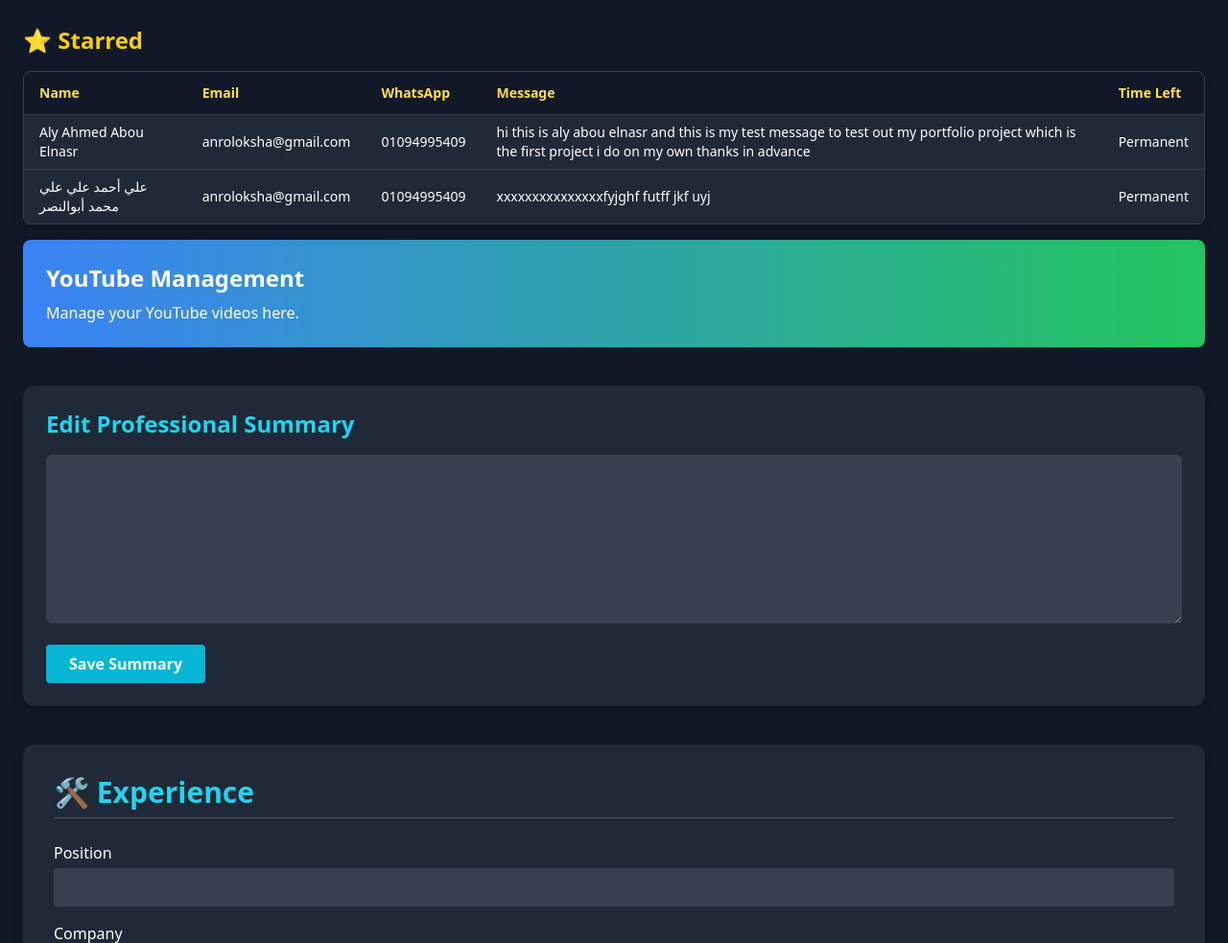
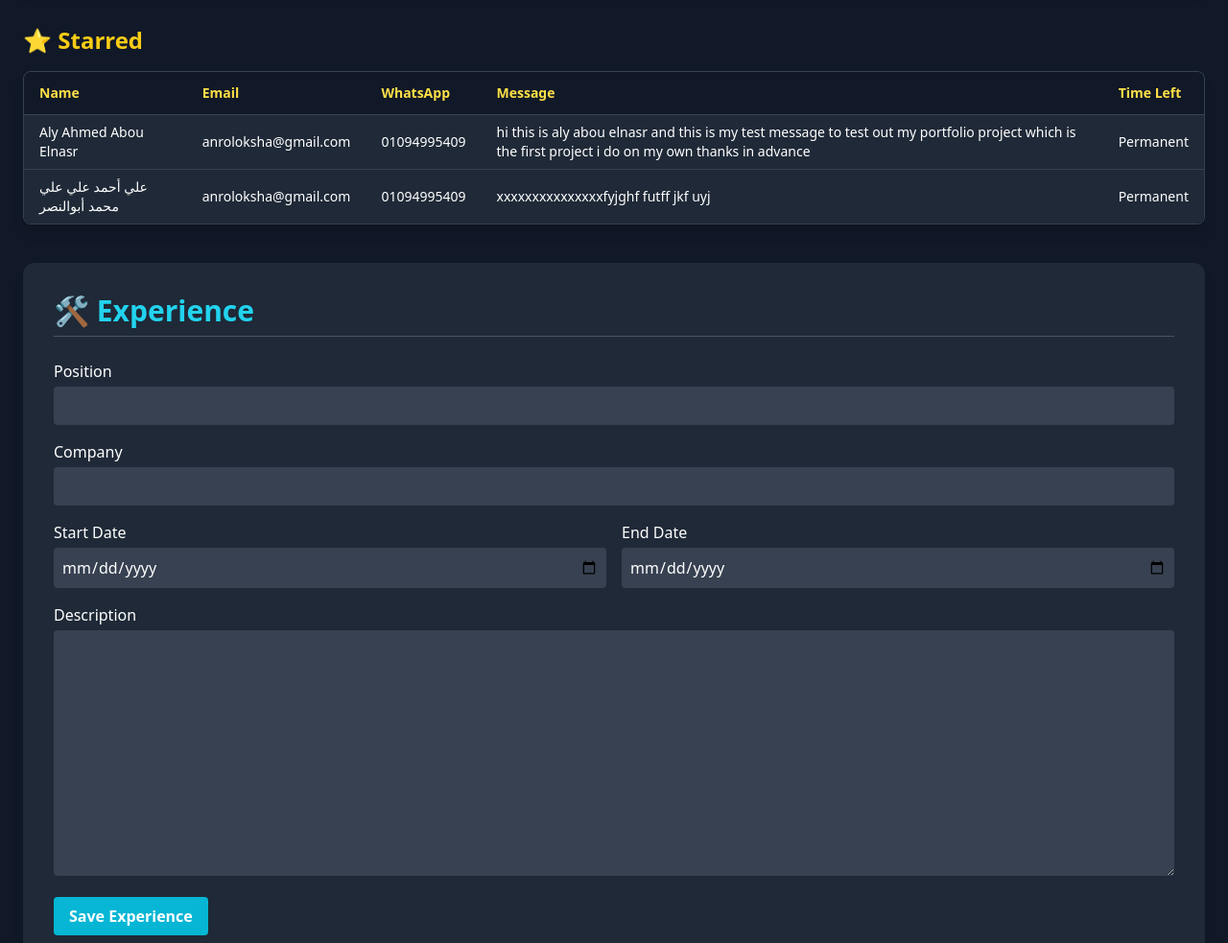
Before and after one commit to abouelnasrr/porto, a Django app: page /dashboard/ in a window 1280 px wide. Shown: the part 2283-3266 px from the top of the page at 96% size. Run offline with Django 5.2, Linux system fonts and the light colour scheme; data comes from the database, SQL or seed files in the repository; data that the repository does not hold is empty; some libraries are stand-ins or nearby versions.

Commit message:
deleted malfunctioning summary and youtube parts

```diff
--- a/main/templates/main/dashboard.html
+++ b/main/templates/main/dashboard.html
@@ -239,23 +239,6 @@
         </table>
     </div>
 
-    <div class="bg-gradient-to-r from-blue-500 to-green-500 p-6 rounded-lg mt-4">
-        <h2 class="text-2xl font-bold text-white">YouTube Management</h2>
-        <p class="text-white mt-2">Manage your YouTube videos here.</p>
-    </div>
-
-
-    <!-- Summary Section -->
-    <section class="bg-gray-800 p-6 rounded-xl shadow-lg mt-10">
-        <h2 class="text-2xl font-bold text-cyan-400 mb-4">Edit Professional Summary</h2>
-        <form method="POST">
-            {% csrf_token %}
-            <textarea name="summary" rows="6" class="w-full p-4 bg-gray-700 text-white rounded-md">{{ summary.content }}</textarea>
-            <button type="submit" class="mt-4 bg-cyan-500 hover:bg-cyan-600 text-white font-semibold px-6 py-2 rounded transition-all duration-300 shadow">
-        Save Summary
-      </button>
-        </form>
-    </section>
     <script>
         function toggleModal(id) {
             const modal = document.getElementById(id);
--- a/main/urls.py
+++ b/main/urls.py
@@ -18,7 +18,7 @@ urlpatterns = [
     # path('add-certificate/', views.add_certificate, name='add_certificate'),
     # path('add-language/', views.add_language, name='add_language'),
     # path('add-volunteering/', views.add_volunteering, name='add_volunteering'),
-    path('edit-summary/', views.edit_summary, name='edit_summary'),
+    # path('edit-summary/', views.edit_summary, name='edit_summary'),
 
 
 ]+ static(settings.MEDIA_URL, document_root=settings.MEDIA_ROOT)
--- a/main/views.py
+++ b/main/views.py
@@ -125,11 +125,11 @@ def dashboard(request):
             return redirect('dashboard')  # Redirect to Porto page after save
     else:
         form = PortoForm()
-    summary, created = Summary.objects.get_or_create(pk=1)
-    if request.method == 'POST' and 'summary' in request.POST:
-        summary.content = request.POST.get('summary')
-        summary.save()
-        return redirect('dashboard')
+    # summary, created = Summary.objects.get_or_create(pk=1)
+    # if request.method == 'POST' and 'summary' in request.POST:
+        # summary.content = request.POST.get('summary')
+        # summary.save()
+        # return redirect('dashboard')
     return render(request, 'main/dashboard.html', {
         'form': form,
         'project_form': project_form,
@@ -138,7 +138,7 @@ def dashboard(request):
         'messages': messages,
         'starred': starred,
         'saved': saved,
-        'summary': summary,
+        # 'summary': summary,
         'name': name,
         'title': title,
         'photo_url': photo_url,
@@ -185,8 +185,8 @@ def cv(request):
     from .models import PortoData
     experiences = Experience.objects.all()
     educations = Education.objects.all()
-    experiences = Experience.objects.all()
-    educations = Education.objects.all()
+    # experiences = Experience.objects.all()
+    # educations = Education.objects.all()
     languages = Language.objects.all()
     volunteerings = Volunteering.objects.all()
     skills = Skill.objects.all()
@@ -194,7 +194,7 @@ def cv(request):
 
     summary = PortoData.objects.last().summary if PortoData.objects.last() else "No summary available."
     return render(request, 'main/cv.html', {
-        'summary': summary,
+        # 'summary': summary,
         'experiences': experiences,
         'educations': educations,
         'languages': languages,
@@ -205,15 +205,15 @@ def cv(request):
 
 
 
-def edit_summary(request):
-    summary, _ = Summary.objects.get_or_create(pk=1)
+# def edit_summary(request):
+#     summary, _ = Summary.objects.get_or_create(pk=1)
 
-    if request.method == 'POST':
-        form = SummaryForm(request.POST, instance=summary)
-        if form.is_valid():
-            form.save()
-            return redirect('edit_summary')  # redirect to itself
-    else:
-        form = SummaryForm(instance=summary)
+#     if request.method == 'POST':
+#         form = SummaryForm(request.POST, instance=summary)
+#         if form.is_valid():
+#             form.save()
+#             return redirect('edit_summary')  # redirect to itself
+#     else:
+#         form = SummaryForm(instance=summary)
 
-    return render(request, 'dashboard/edit_summary.html', {'form': form})
+#     return render(request, 'dashboard/edit_summary.html', {'form': form})
```
Also changed, not shown: main/templates/main/cv.html (+0 -8 lines).
